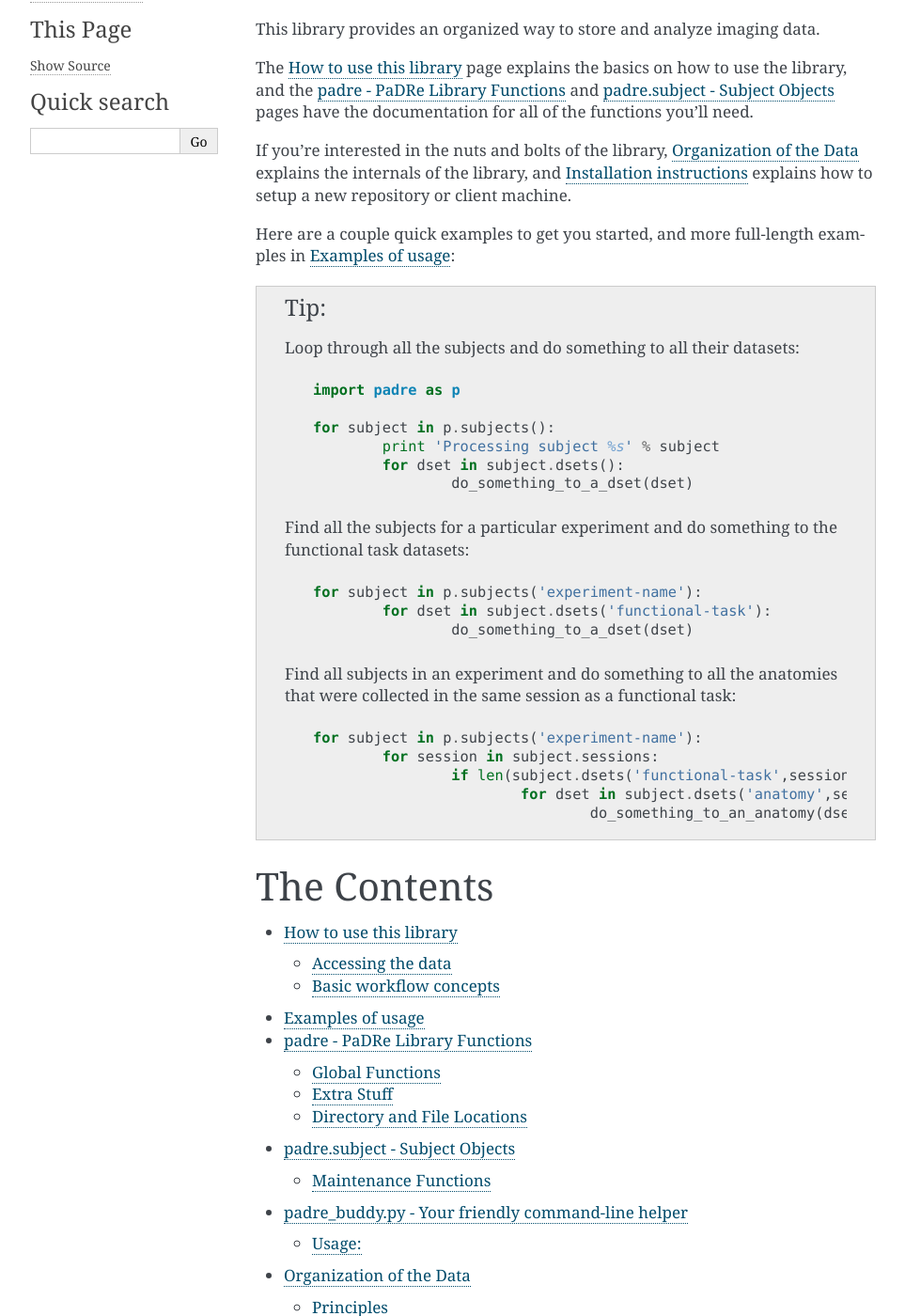
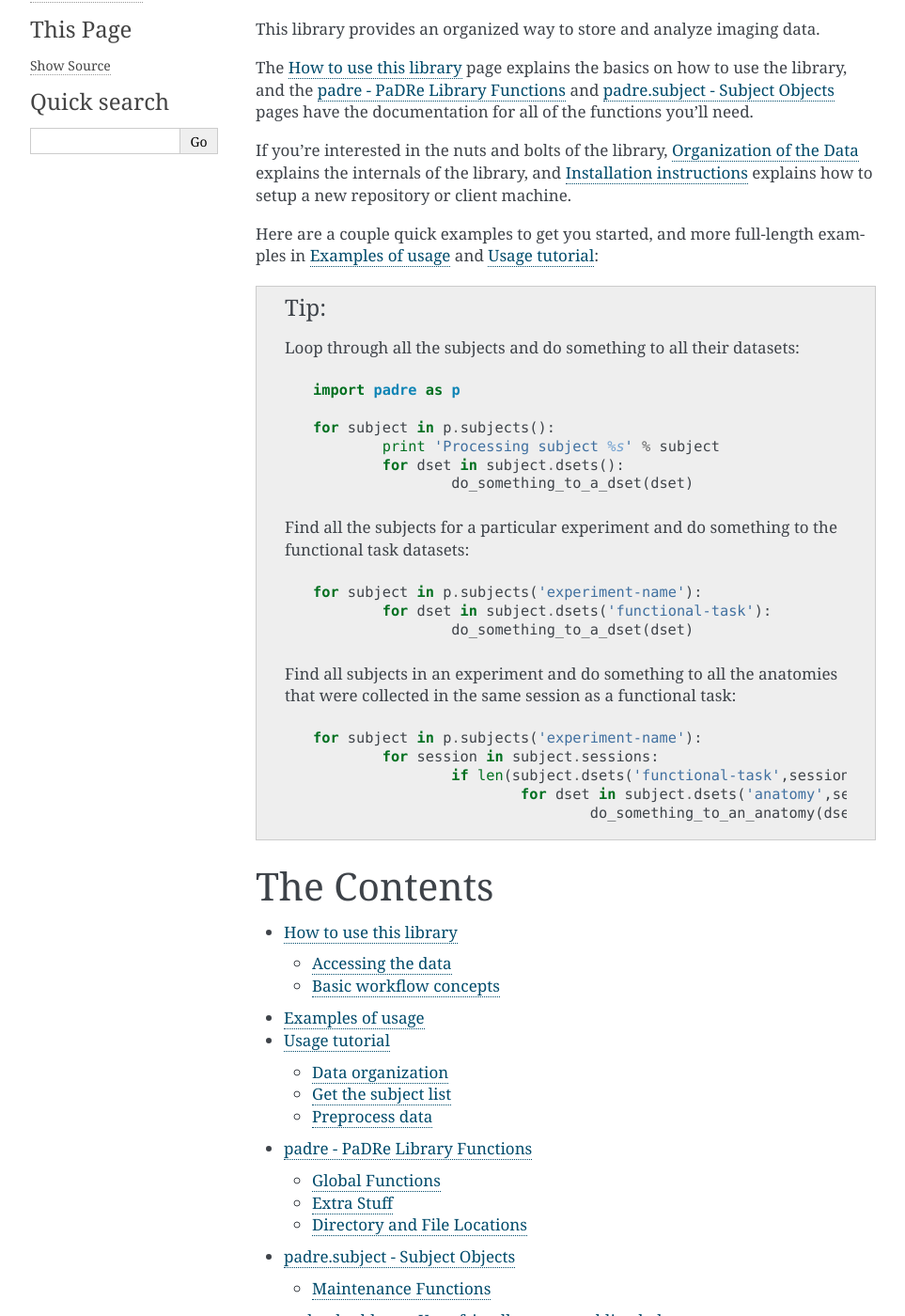
Before and after one commit to azraq27/padre, a Sphinx documentation site: the page built from docs/source/index.rst, in a window 1280 px wide and 1400 px high, scrolled down 196 px. Shown: the whole window at 94% size, without its empty margins (148-1111 px from the left). Built offline with Sphinx 7.4.7, drawn with Linux system fonts in a browser that asks for light colours.

Commit message:
updating docs with tutorial

```diff
--- a/docs/source/index.rst
+++ b/docs/source/index.rst
@@ -15,7 +15,7 @@ If you're interested in the nuts and bolts of the library, :doc:`organization`
 explains the internals of the library, and :doc:`installation` explains how to
 setup a new repository or client machine.
 
-Here are a couple quick examples to get you started, and more full-length examples in :doc:`examples`:
+Here are a couple quick examples to get you started, and more full-length examples in :doc:`examples` and :doc:`tutorial`:
 
 .. tip::
 	Loop through all the subjects and do something to all their datasets::
@@ -51,6 +51,7 @@ The Contents
 
    setup
    examples
+   tutorial
    padre
    subject
    padre_buddy.py
```
